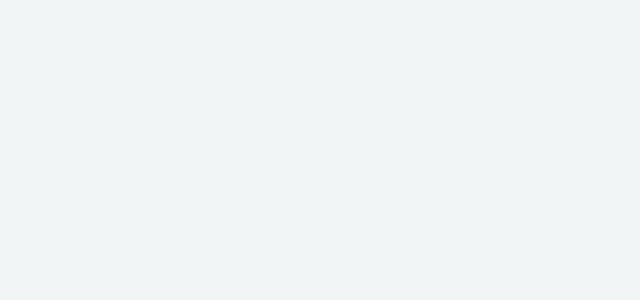
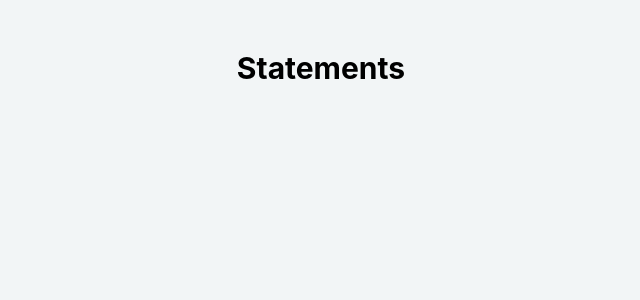
Before and after one commit to marleydoughty/cost-tracker-fe, a React (Create React App) app: page /statements in a window 1280 px wide. Before the commit this address had no page. Shown: the top 300 px of the page, without its empty margins (319-959 px from the left). Built offline with nearby package versions, Linux system fonts and the light colour scheme.

Commit message:
added statements page

```diff
--- a/src/App.js
+++ b/src/App.js
@@ -4,6 +4,7 @@ import Dashboard from './client/pages/dashboard';
 import AddExpenses from './client/pages/add-expenses';
 import Transactions from './client/pages/transactions';
 import Settings from './client/pages/settings';
+import Statements from './client/pages/statements';
 import {BrowserRouter as Router,Routes,Route} from 'react-router-dom'
 // import {Button} from '@mui/material'
 // import styled from '@emotion/styled'
@@ -16,7 +17,8 @@ function App() {
             <Route exact path='/' element={<Dashboard />}></Route>
             <Route  path='/add-expenses' element={<AddExpenses />} />
             <Route  path='/transactions' element={<Transactions />} />
-            <Route path='/settings' element={<Settings/>}/>
+            <Route path='/settings' element={<Settings />} />
+            <Route path='/statements' element={<Statements/>}/>
           </Routes>
         </Fragment>
       </Router>
--- a/src/client/components/dashboard-cards.jsx
+++ b/src/client/components/dashboard-cards.jsx
@@ -13,12 +13,14 @@ const DashboardCards = ()=> {
           </CardItems>
         </CustomCard>
       </CustomLink>
+      <CustomLink to='/statements'>
         <CustomCard>
           <CardItems>
             <i className='fas fa-history'></i>
             <p>Statements</p>
           </CardItems>
         </CustomCard>
+      </CustomLink>
       <CustomCard>
         <CardItems>
           <i className='fas fa-list-ul'></i>
--- a/src/client/pages/settings.jsx
+++ b/src/client/pages/settings.jsx
@@ -1,13 +1,13 @@
 import BottomNavBar from "../components/bottom-nav-bar";
 import { Card, Button } from '@mui/material';
 import styled from '@emotion/styled';
-import TopNavBarComp from "../components/top-nav-bar";
+import TopNavBar from "../components/top-nav-bar";
 const Settings = () =>{
   return (
     <>
     <Header>
       <h2>Settings</h2>
-      <TopNavBarComp/>
+      <TopNavBar/>
     </Header>
       <CustomCard>
         <p>User: John Doe</p>
--- /dev/null
+++ b/src/client/pages/statements.jsx
@@ -0,0 +1,23 @@
+import BottomNavBar from "../components/bottom-nav-bar";
+import styled from'@emotion/styled';
+
+const Statements = () =>{
+  return(
+    <>
+    <Header>
+      <h2>Statements</h2>
+    </Header>
+      <BottomNavBar />
+    </>
+  )
+}
+export default Statements;
+
+const Header = styled.div`
+display:flex;
+flex-direction:column;
+align-items:center;
+justify-content:center;
+font-size:20px;
+margin:50px 0 50px 0;
+`
```
Lines whose indentation alone changed are shown as unchanged.
